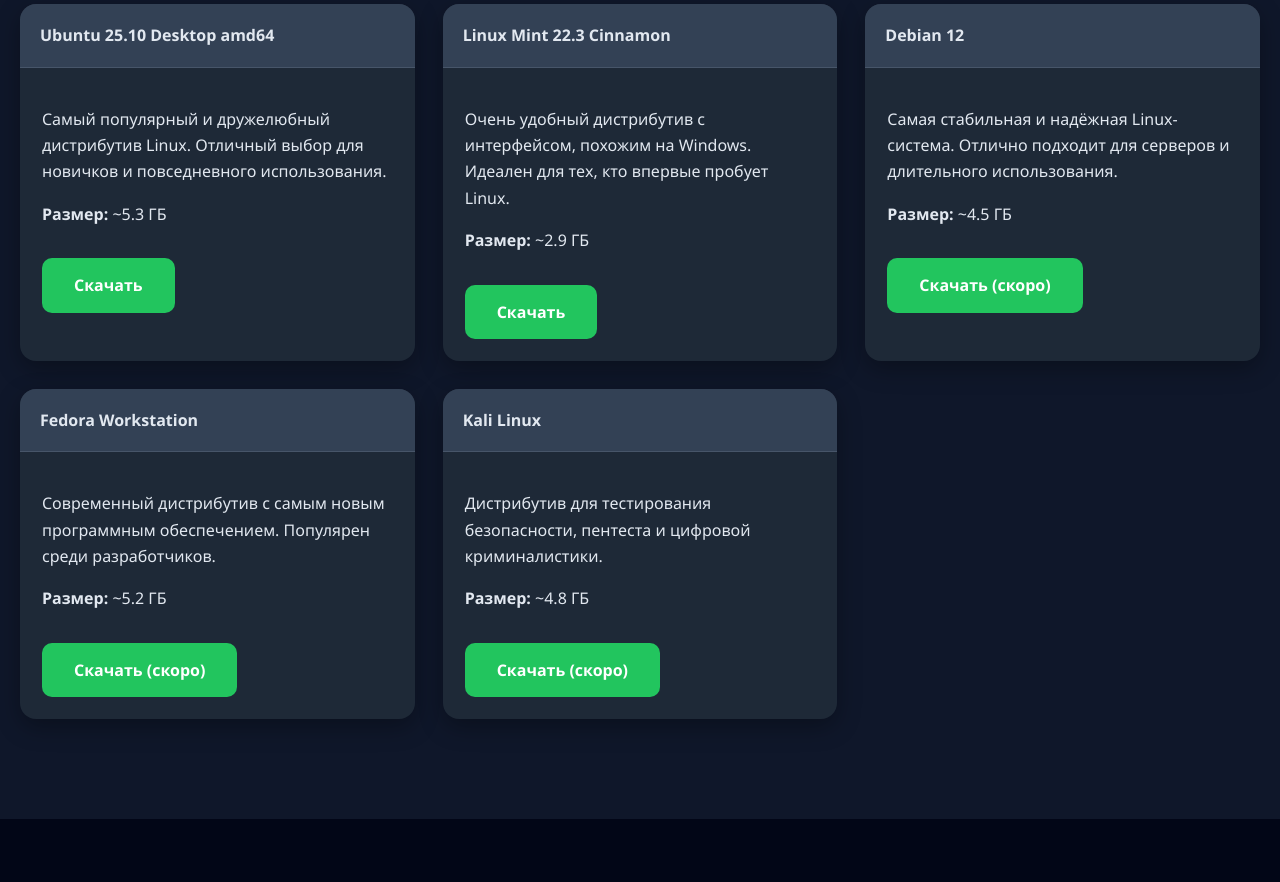
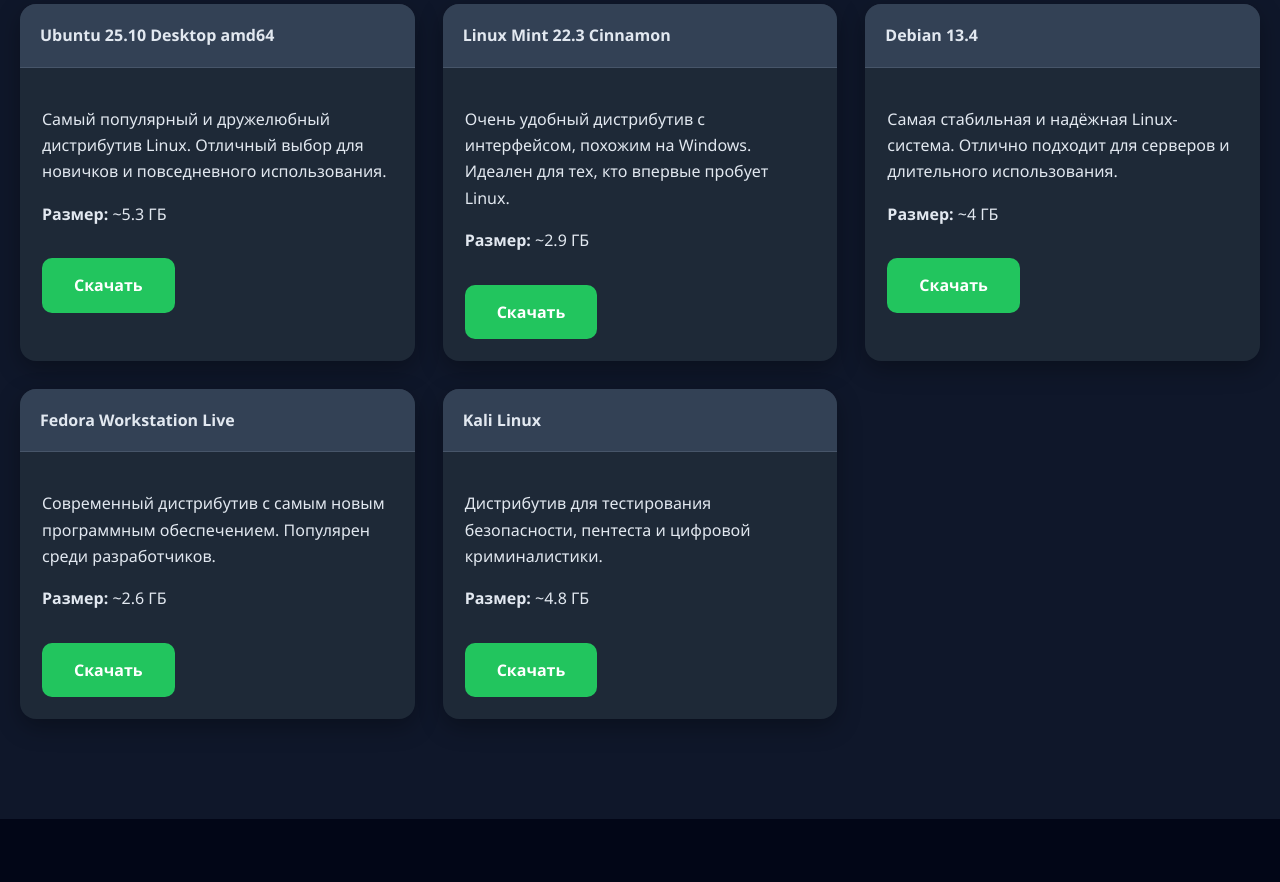
Before and after one commit to diman2025/fastiso.github.io, a plain HTML site: page linux.html in a window 1280 px wide. Shown: the part 490-1372 px from the top of the page. Drawn offline with Linux system fonts and the light colour scheme.

Commit message:
Update linux.html

```diff
--- a/linux.html
+++ b/linux.html
@@ -51,20 +51,20 @@
             </div>
 
             <div class="card">
-                <div class="card-header">Debian 12</div>
+                <div class="card-header">Debian 13.4</div>
                 <div class="card-body">
                     <p>Самая стабильная и надёжная Linux-система. Отлично подходит для серверов и длительного использования.</p>
-                    <p><strong>Размер:</strong> ~4.5 ГБ</p>
-                    <a href="#" class="download-btn" target="_blank">Скачать (скоро)</a>
+                    <p><strong>Размер:</strong> ~4 ГБ</p>
+                    <a href="https://cloud.mail.ru/public/PLoA/kBXdbWUMr" class="download-btn" target="_blank">Скачать</a>
                 </div>
             </div>
 
             <div class="card">
-                <div class="card-header">Fedora Workstation</div>
+                <div class="card-header">Fedora Workstation Live</div>
                 <div class="card-body">
                     <p>Современный дистрибутив с самым новым программным обеспечением. Популярен среди разработчиков.</p>
-                    <p><strong>Размер:</strong> ~5.2 ГБ</p>
-                    <a href="#" class="download-btn" target="_blank">Скачать (скоро)</a>
+                    <p><strong>Размер:</strong> ~2.6 ГБ</p>
+                    <a href="https://cloud.mail.ru/public/NFwM/FbegWCV8a" class="download-btn" target="_blank">Скачать</a>
                 </div>
             </div>
 
@@ -73,7 +73,7 @@
                 <div class="card-body">
                     <p>Дистрибутив для тестирования безопасности, пентеста и цифровой криминалистики.</p>
                     <p><strong>Размер:</strong> ~4.8 ГБ</p>
-                    <a href="#" class="download-btn" target="_blank">Скачать (скоро)</a>
+                    <a href="https://cloud.mail.ru/public/tnu3/WjfiTR2KY" class="download-btn" target="_blank">Скачать</a>
                 </div>
             </div>
         </div>
```
